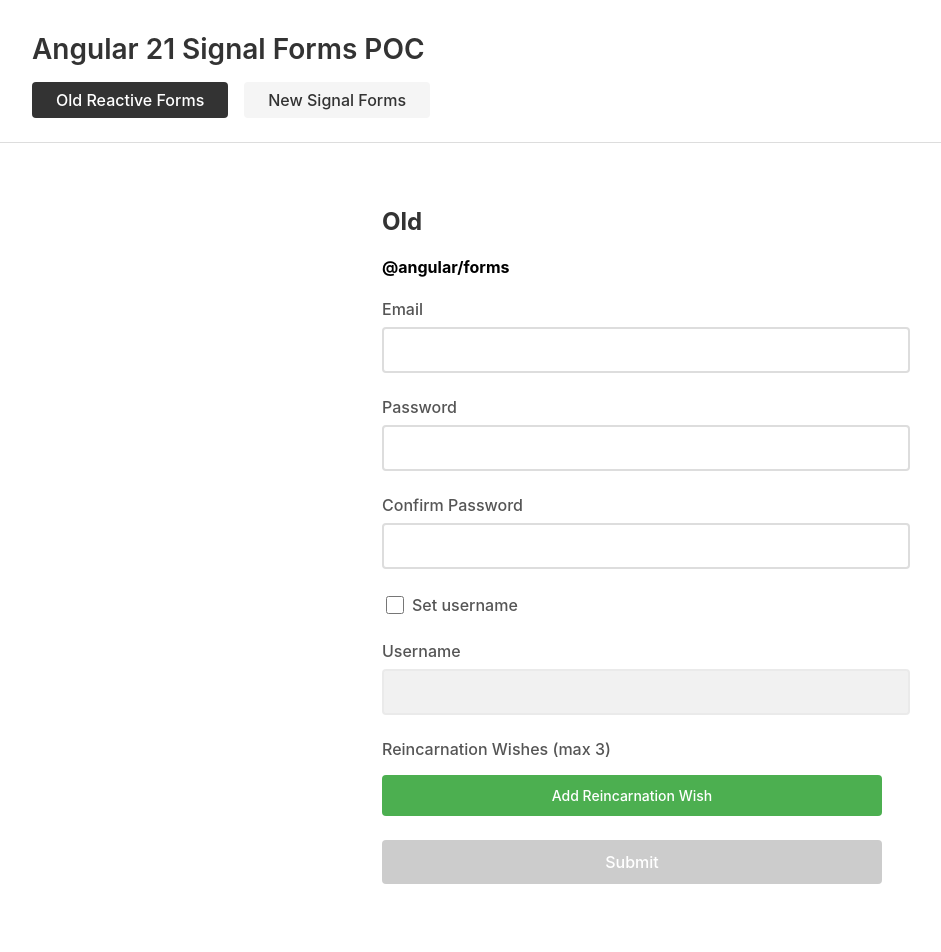
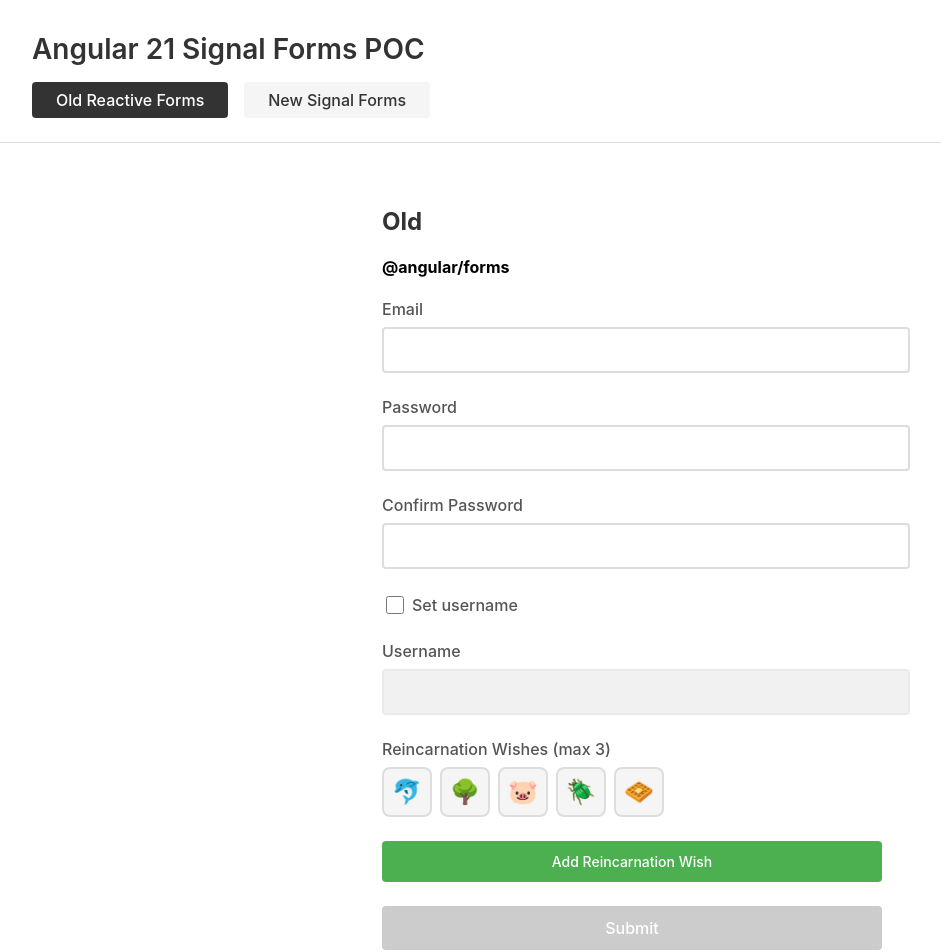
Before and after one commit to hus-yoo-digital/ng-signal-form-poc, an Angular app: page /old-reactive in a window 1280 px wide. Shown: the top 952 px of the page, without its empty margins (8-949 px from the left). Built offline with nearby package versions, Linux system fonts and the light colour scheme.

Commit message:
setValue

```diff
--- a/src/app/new-signal-form/new-signal-form.component.html
+++ b/src/app/new-signal-form/new-signal-form.component.html
@@ -81,6 +81,40 @@
 
     <div class="form-field">
       <label>Reincarnation Wishes (max 3)</label>
+
+      <div class="icon-selector">
+        <button
+          type="button"
+          class="icon-btn"
+          (click)="setReincarnationValue('dolphin')"
+          title="Dolphin"
+        >
+          🐬
+        </button>
+        <button type="button" class="icon-btn" (click)="setReincarnationValue('tree')" title="Tree">
+          🌳
+        </button>
+        <button type="button" class="icon-btn" (click)="setReincarnationValue('pig')" title="Pig">
+          🐷
+        </button>
+        <button
+          type="button"
+          class="icon-btn"
+          (click)="setReincarnationValue('beetle')"
+          title="Beetle"
+        >
+          🪲
+        </button>
+        <button
+          type="button"
+          class="icon-btn"
+          (click)="setReincarnationValue('waffle')"
+          title="Waffle"
+        >
+          🧇
+        </button>
+      </div>
+
       @for (wish of formModel().reincarnationWishes; track $index) {
       <div class="array-item">
         <input
--- a/src/app/new-signal-form/new-signal-form.component.scss
+++ b/src/app/new-signal-form/new-signal-form.component.scss
@@ -114,6 +114,37 @@ h2 {
   }
 }
 
+.icon-selector {
+  display: flex;
+  gap: 0.5rem;
+  margin-bottom: 1rem;
+  flex-wrap: wrap;
+
+  .icon-btn {
+    width: 50px;
+    height: 50px;
+    font-size: 1.5rem;
+    background-color: #f5f5f5;
+    border: 2px solid #ddd;
+    border-radius: 8px;
+    cursor: pointer;
+    transition: all 0.2s;
+    display: flex;
+    align-items: center;
+    justify-content: center;
+
+    &:hover {
+      background-color: #e0e0e0;
+      border-color: #333;
+      transform: scale(1.1);
+    }
+
+    &:active {
+      transform: scale(0.95);
+    }
+  }
+}
+
 .add-btn {
   width: 100%;
   padding: 0.75rem;
--- a/src/app/new-signal-form/new-signal-form.component.ts
+++ b/src/app/new-signal-form/new-signal-form.component.ts
@@ -112,4 +112,19 @@ export class NewSignalFormComponent {
       alert('Form submitted successfully! Check console for values.');
     }
   }
+
+  setReincarnationValue(value: string) {
+    // Find the first empty field in the array and set its value
+    const wishes = this.formModel().reincarnationWishes;
+    const emptyIndex = wishes.findIndex((wish) => !wish || wish.trim() === '');
+
+    if (emptyIndex !== -1) {
+      this.formModel.update((current) => ({
+        ...current,
+        reincarnationWishes: current.reincarnationWishes.map((wish, i) =>
+          i === emptyIndex ? value : wish
+        ),
+      }));
+    }
+  }
 }
--- a/src/app/old-reactive-form/old-reactive-form.component.html
+++ b/src/app/old-reactive-form/old-reactive-form.component.html
@@ -66,6 +66,40 @@
 
     <div class="form-field">
       <label>Reincarnation Wishes (max 3)</label>
+
+      <div class="icon-selector">
+        <button
+          type="button"
+          class="icon-btn"
+          (click)="setReincarnationValue('dolphin')"
+          title="Dolphin"
+        >
+          🐬
+        </button>
+        <button type="button" class="icon-btn" (click)="setReincarnationValue('tree')" title="Tree">
+          🌳
+        </button>
+        <button type="button" class="icon-btn" (click)="setReincarnationValue('pig')" title="Pig">
+          🐷
+        </button>
+        <button
+          type="button"
+          class="icon-btn"
+          (click)="setReincarnationValue('beetle')"
+          title="Beetle"
+        >
+          🪲
+        </button>
+        <button
+          type="button"
+          class="icon-btn"
+          (click)="setReincarnationValue('waffle')"
+          title="Waffle"
+        >
+          🧇
+        </button>
+      </div>
+
       <div formArrayName="reincarnationWishes">
         @for (wish of reincarnationWishes.controls; track $index) {
         <div class="array-item">
--- a/src/app/old-reactive-form/old-reactive-form.component.scss
+++ b/src/app/old-reactive-form/old-reactive-form.component.scss
@@ -103,6 +103,37 @@ h2 {
   }
 }
 
+.icon-selector {
+  display: flex;
+  gap: 0.5rem;
+  margin-bottom: 1rem;
+  flex-wrap: wrap;
+
+  .icon-btn {
+    width: 50px;
+    height: 50px;
+    font-size: 1.5rem;
+    background-color: #f5f5f5;
+    border: 2px solid #ddd;
+    border-radius: 8px;
+    cursor: pointer;
+    transition: all 0.2s;
+    display: flex;
+    align-items: center;
+    justify-content: center;
+
+    &:hover {
+      background-color: #e0e0e0;
+      border-color: #333;
+      transform: scale(1.1);
+    }
+
+    &:active {
+      transform: scale(0.95);
+    }
+  }
+}
+
 .add-btn {
   width: 100%;
   padding: 0.75rem;
--- a/src/app/old-reactive-form/old-reactive-form.component.ts
+++ b/src/app/old-reactive-form/old-reactive-form.component.ts
@@ -140,4 +140,15 @@ export class OldReactiveFormComponent implements OnInit {
     }
     return '';
   }
+
+  setReincarnationValue(value: string) {
+    // Find the first empty field in the FormArray and set its value
+    for (let i = 0; i < this.reincarnationWishes.length; i++) {
+      const control = this.reincarnationWishes.at(i);
+      if (!control.value || control.value.trim() === '') {
+        control.setValue(value);
+        return;
+      }
+    }
+  }
 }
```
Also changed, not shown: 1 other file (tests, documents, lock files or other folders).
